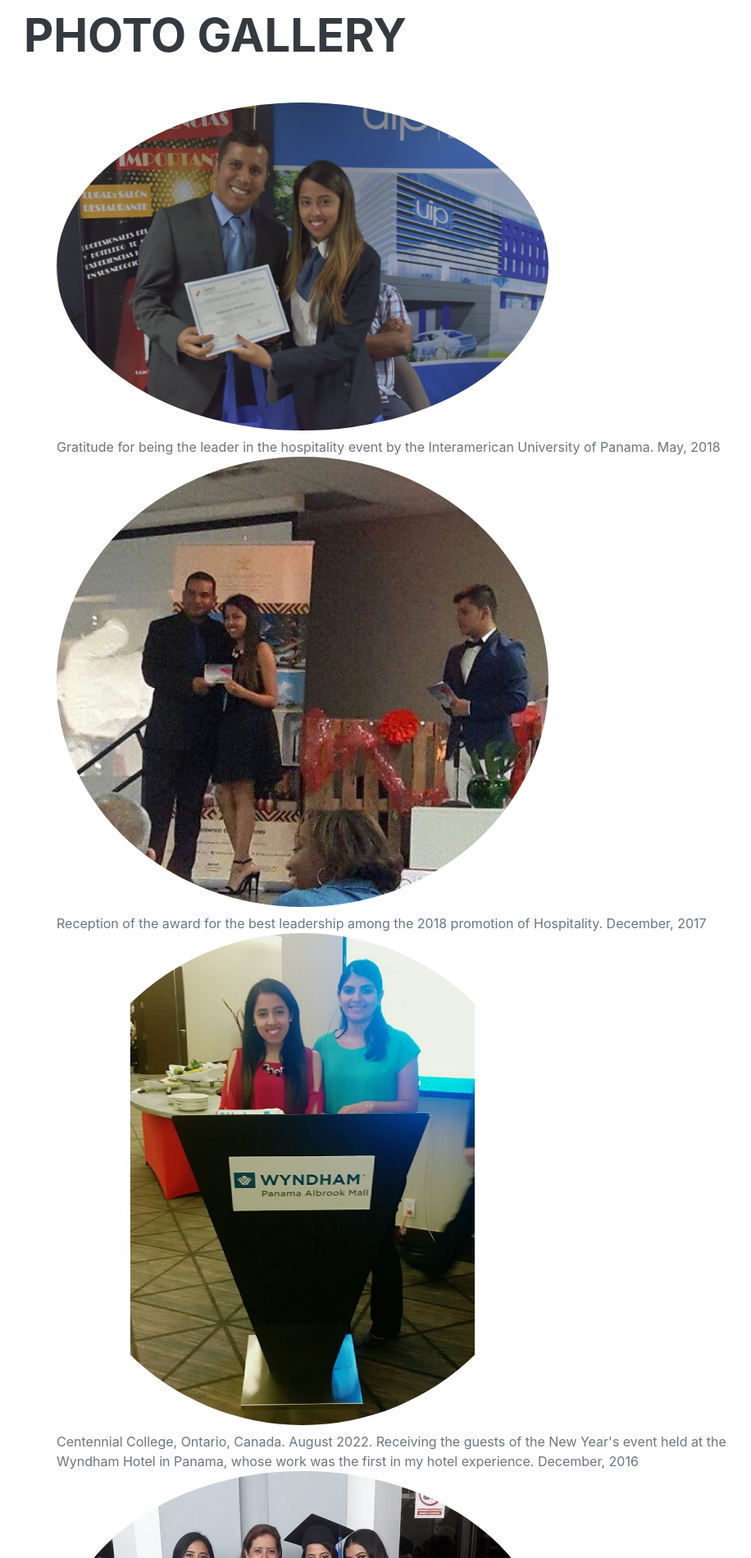
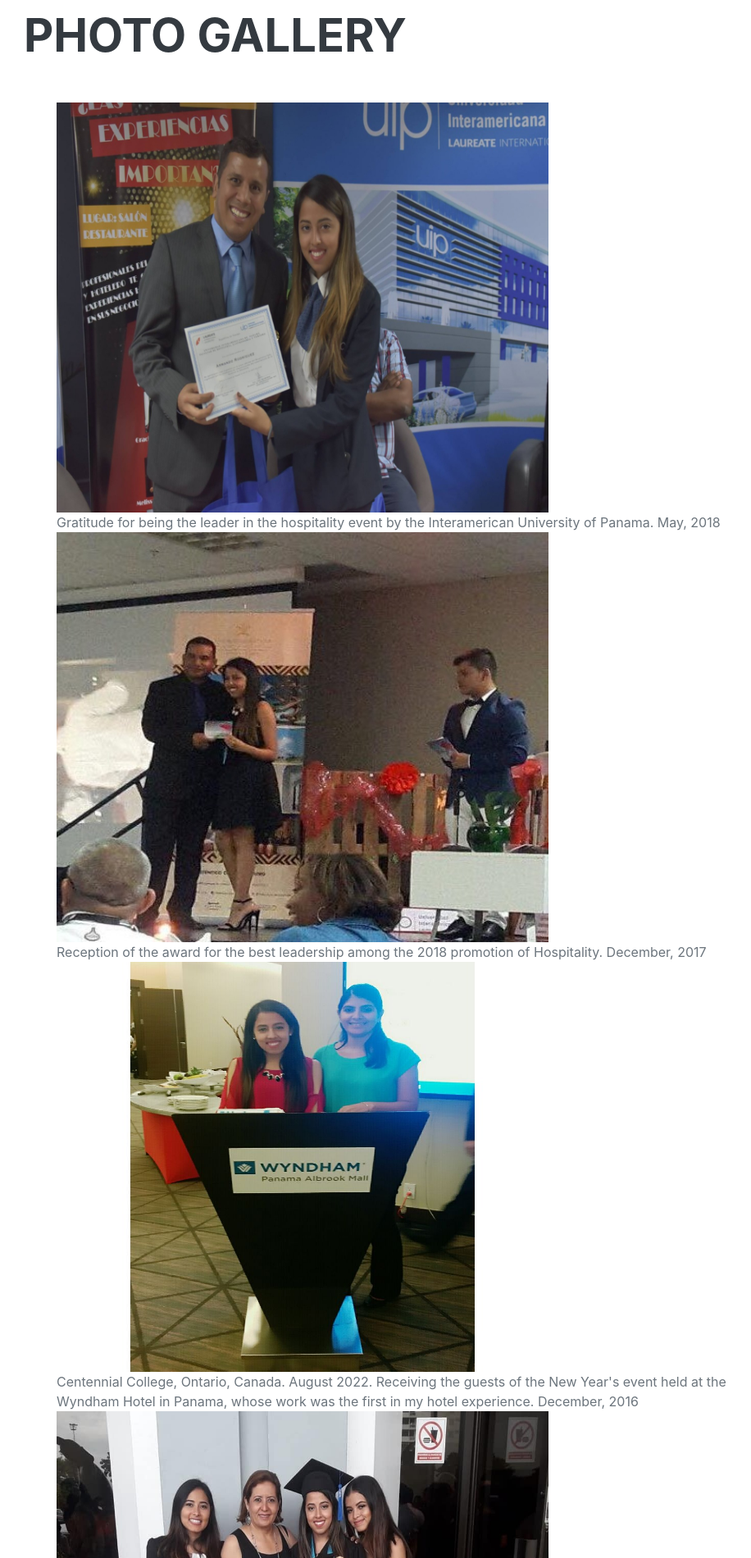
Before and after one commit to RomanPGGP/DanielaArias, a plain HTML site: page index.html in a window 1280 px wide. Shown: the part 5420-7320 px from the top of the page at 82% size, without its empty margins (291-1207 px from the left). Drawn offline with nearby package versions, Linux system fonts and the light colour scheme; a web font is replaced by a local one.

Commit message:
Fixed photo gallery 2

```diff
--- a/index.html
+++ b/index.html
@@ -185,28 +185,28 @@ I currently speak Spanish and English fluently and I am starting my studies to l
                     <h2 class="mb-5">Photo Gallery</h2>
                     <ul class="fa-ul mb-0">
                         <li>
-                           <span class="d-none d-lg-block"><img class="img-fluid rounded-circle mx-auto mb-2" src="assets/img/dapg1.jpeg" alt="..." width="600" height="500"/></span>
+                           <span class="d-none d-lg-block"><img src="assets/img/dapg1.jpeg" alt="..." width="600" height="500"/></span>
 			    Gratitude for being the leader in the hospitality event by the Interamerican University of Panama.
 			    May, 2018
                         </li>
                         <li>
-                           <span class="d-none d-lg-block"><img class="img-fluid img-profile rounded-circle mx-auto mb-2" src="assets/img/dapg2.jpeg" alt="..." width="600" height="500"/></span>
+                           <span class="d-none d-lg-block"><img src="assets/img/dapg2.jpeg" alt="..." width="600" height="500"/></span>
 			    Reception of the award for the best leadership among the 2018 promotion of Hospitality.
 			    December, 2017
                         </li>
                         <li>
-                           <span class="d-none d-lg-block"><img class="img-fluid img-profile rounded-circle mx-auto mb-2" src="assets/img/dapg3.jpeg" alt="..." width="600" height="500"/></span>
+                           <span class="d-none d-lg-block"><img src="assets/img/dapg3.jpeg" alt="..." width="600" height="500"/></span>
 			    Centennial College, Ontario, Canada. August 2022.
                             Receiving the guests of the New Year's event held at the Wyndham Hotel in Panama, whose work was the first in my hotel experience.
 			    December, 2016
 			</li>
                         <li>
-                           <span class="d-none d-lg-block"><img class="img-fluid img-profile rounded-circle mx-auto mb-2" src="assets/img/dapg4.jpeg" alt="..." width="600" height="500"/></span>
+                           <span class="d-none d-lg-block"><img src="assets/img/dapg4.jpeg" alt="..." width="600" height="500"/></span>
 			    University graduation obtaining one of the best scores being Cum Laudem
 			    November, 2018
                         </li>
                         <li>
-                           <span class="d-none d-lg-block"><img class="img-fluid img-profile rounded-circle mx-auto mb-2" src="assets/img/dapg4.jpeg" alt="..." width="600" height="500"/></span>
+                           <span class="d-none d-lg-block"><img src="assets/img/dapg4.jpeg" alt="..." width="600" height="500"/></span>
                            Receiving Christmas in Toronto Canada, after a year studying my postgraduate degree in Global Business Management at Centennial College.
 			   December, 2022
 			</li>
```
